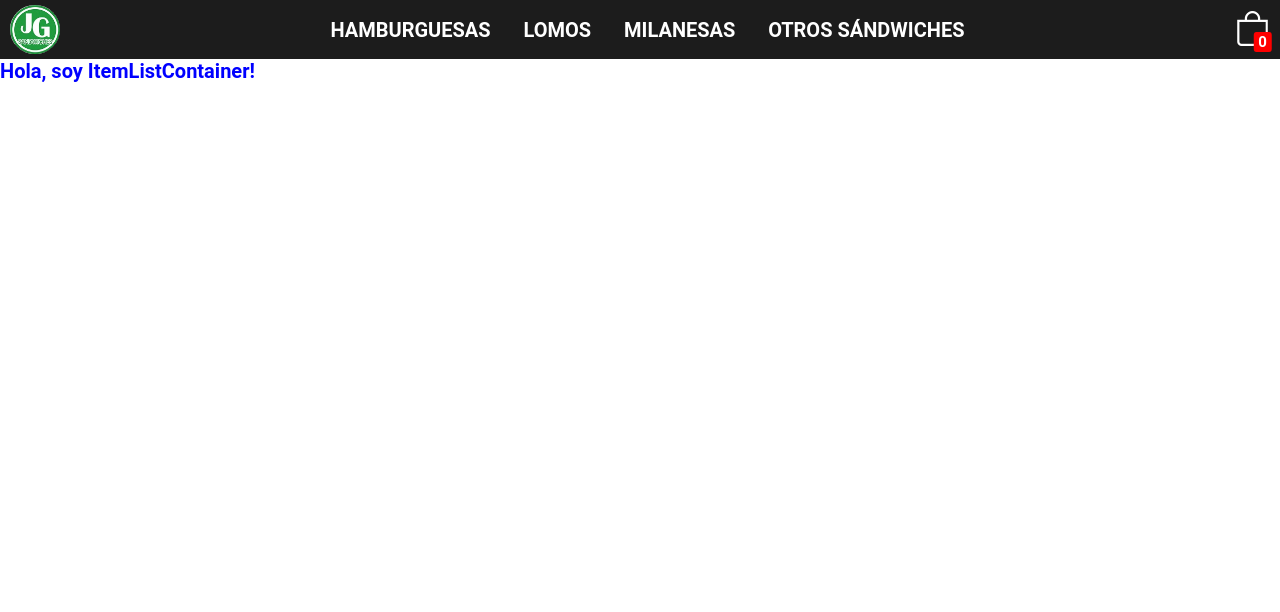
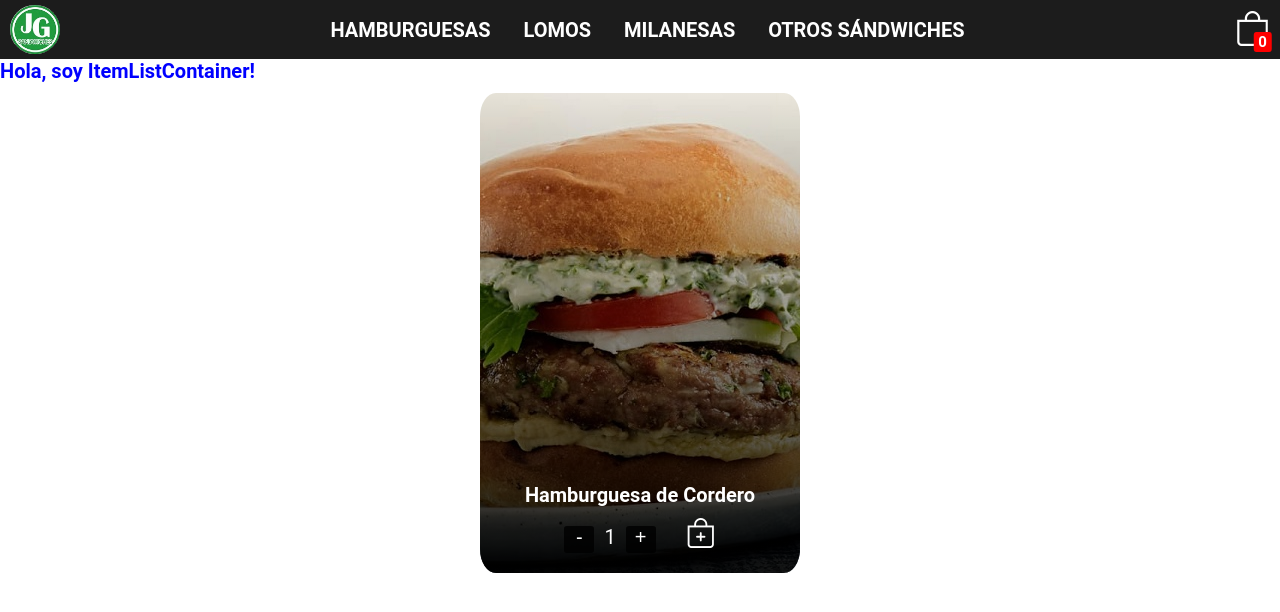
Before and after one commit to rafafloresok/ch-react, a React (Create React App) app: page / in a window 1280 px wide. Shown: the top 612 px of the page. Built offline with nearby package versions, Linux system fonts and the light colour scheme.

Commit message:
se incorpora item count

```diff
--- /dev/null
+++ b/src/components/ItemCount.css
@@ -0,0 +1,65 @@
+.itemCount {
+    width: 100%;
+    max-width: 320px;
+    text-align: center;
+    position: relative;
+    border-radius: 5%;
+    overflow: hidden;
+    margin: 1rem auto;
+}
+.itemCount__filter {
+    width: 100%;
+    height: 100%;
+    position: absolute;
+    top: 0;
+    z-index: 1;
+    background: rgb(0,0,0);
+    background: linear-gradient(0deg, rgba(0,0,0,0.9) 0%, rgba(0,0,0,0) 100%);
+}
+.itemCount__info {
+    z-index: 2;
+    position: absolute;
+    bottom: 1rem;
+    width: 100%;
+    padding: 1rem;
+    color: white;
+}
+
+.itemCount__title {
+    margin-bottom: 1rem;
+    font-size: 2rem;
+}
+.itemCount__minusBtn {
+    border: none;
+    background: rgba(0,0,0,0.8);
+    width: 30px;
+    padding-bottom: 0.4rem;
+    border-radius: 10%;
+    cursor: pointer;
+    font-size: 2rem;
+    color: white;
+    margin-right: 1rem;
+}
+.itemCount__quantity {
+    font-size: 2rem;
+}
+.itemCount__plusBtn {
+    border: none;
+    background: rgba(0,0,0,0.8);
+    width: 30px;
+    padding-bottom: 0.4rem;
+    border-radius: 10%;
+    cursor: pointer;
+    font-size: 2rem;
+    color: white;
+    margin-left: 1rem;
+}
+.itemCount__addToCartBtn {
+    margin-left: 3rem;
+    border: none;
+    background: rgba(0,0,0,0);
+    border-radius: 10%;
+    cursor: pointer;
+    font-size: 3rem;
+    color: white;
+}
--- /dev/null
+++ b/src/components/ItemCount.jsx
@@ -0,0 +1,38 @@
+import { useState } from 'react';
+import itemImg from '../images/hamburguesa-de-cordero.jpg';
+import './ItemCount.css';
+
+
+export default function ItemCount({stock, initial}) {
+    const [quantity, addQuantity] = useState(initial);
+
+    function onAdd() {
+        if (quantity === stock) {
+            console.log("sin stock");
+        } else {
+            addQuantity(quantity + 1);
+        }
+    }
+
+    function onLess() {
+        if (quantity === 1) {
+            console.log("cantidad minima");
+        } else {
+            addQuantity(quantity - 1);
+        }
+    }
+
+    return (
+        <div className="itemCount">
+            <img className="itemCount__img" src={itemImg} alt="" />
+            <div className="itemCount__filter"></div>
+            <div className="itemCount__info">
+                <h2 className="itemCount__title">Hamburguesa de Cordero</h2>
+                <button id='less' className="itemCount__minusBtn" onClick={onLess}>-</button>
+                <span className="itemCount__quantity">{quantity}</span>
+                <button id='plus' className="itemCount__plusBtn" onClick={onAdd}>+</button>
+                <button className="itemCount__addToCartBtn"><i class="bi bi-bag-plus"></i></button>
+            </div>
+        </div>
+    );
+}
--- a/src/components/ItemListContainer.jsx
+++ b/src/components/ItemListContainer.jsx
@@ -1,7 +1,11 @@
+
+import ItemCount from "./ItemCount";
+
 export default function ItemListContainer({greeting}) {
     return (
         <div className="itemListContainer">
             <h1 className="itemListContainer__title" style={{color: "blue"}}>{greeting}</h1>
+            <ItemCount initial={1} stock={5}/>
         </div>
     );
 }
```
Also changed, not shown: src/components/cartIcon.svg (deleted), src/images/hamburguesa-de-cordero.jpg (added).
